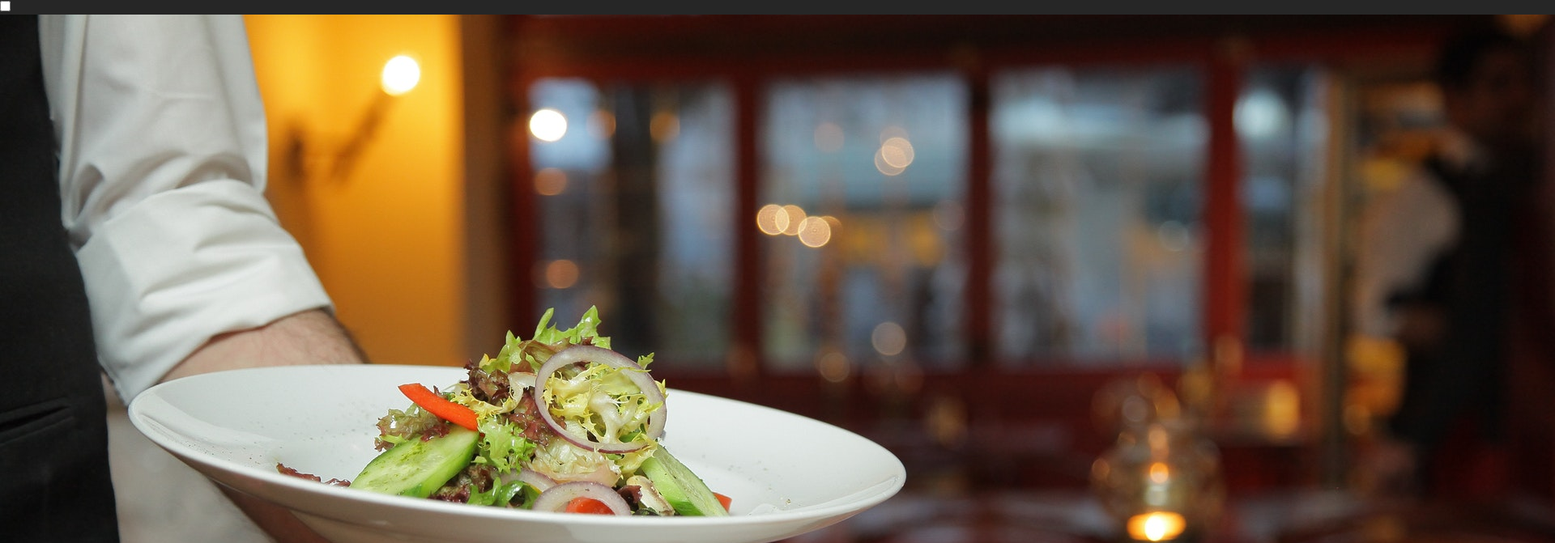
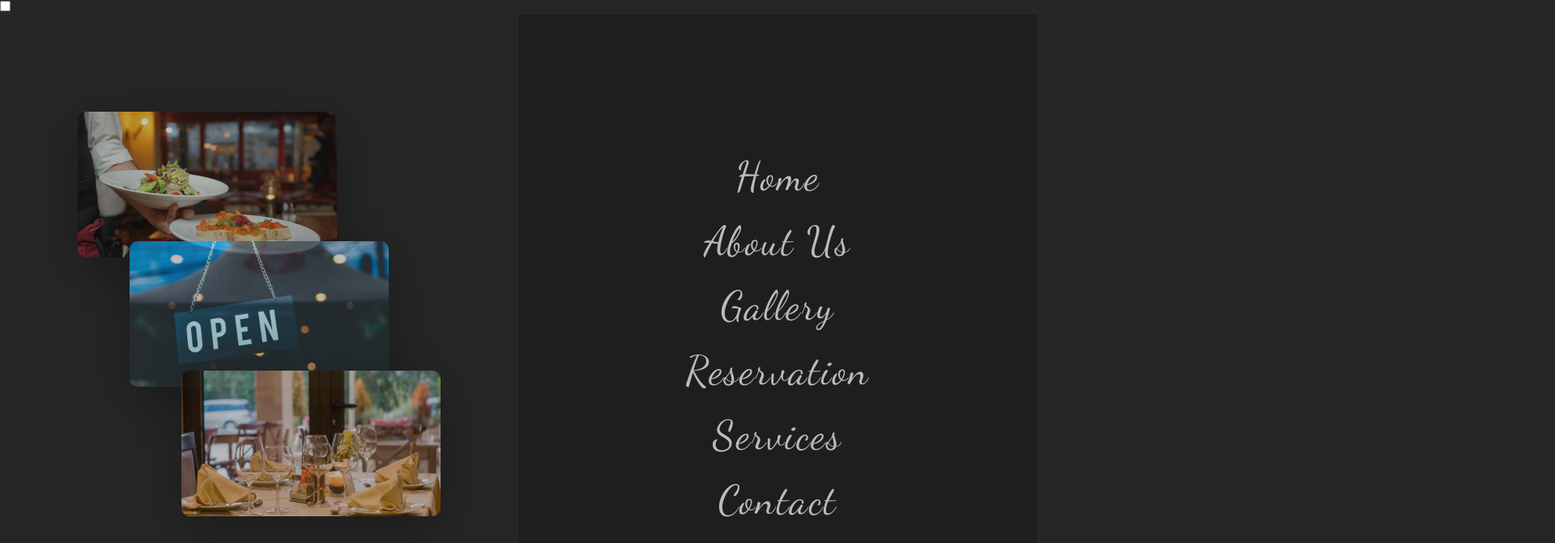
Before and after one commit to MohamedIsaak/Garissa-restaurant, a website: page index.html in a window 1280 px wide. Shown: the top 671 px of the page at 81% size, 1920 px wide, since content can reach past the window. Drawn offline with nearby package versions, Linux system fonts and the light colour scheme.

Commit message:
finish the styles for the navigation

```diff
--- a/scss/_layout.scss
+++ b/scss/_layout.scss
@@ -1,3 +1,67 @@
+.navbar {
+  position: relative;
+  z-index: 200;
+  &-navigation {
+    display: flex;
+
+    &-left {
+      width: 50vw;
+      height: 100vh;
+      background-color: $color-dark;
+      position: fixed;
+      left: 0;
+
+      .left-img {
+        width: 50%;
+        position: absolute;
+        box-shadow: 0 15px 60px rgba($color-black, .4);
+        opacity: .7;
+        border-radius: 10px;
+      }
+      .left-img-1 {
+        top: 15%;
+        left: 15%;
+      }
+      .left-img-2 {
+        top: 35%;
+        left: 25%;
+      }
+      .left-img-3 {
+        top: 55%;
+        left: 35%;
+      }
+    }
+    &-right {
+      width: 50vw;
+      height: 100vh;
+      background-color: #1f1d1d;
+      position: fixed;
+      right: 0;
+      @include flexLayout;
+    }
+    .nav-list {
+      &-item {
+        list-style: none;
+      }
+      &-link {
+        font-family: $font-dancingScript;
+        font-size: 50px;
+        @include textStyles(capitalize);
+        color: $color-secondary;
+        text-decoration: none;
+        display: block;
+        margin: 20px;
+        text-align: center;
+        transition: all .5s;
+
+        &:hover {
+          color: $color-primary;
+          letter-spacing: 4px;
+        }
+      }
+    }
+  }
+}
 .header {
   width: 100%;
   height: 100vh;
```
Also changed, not shown: css/main.css.
